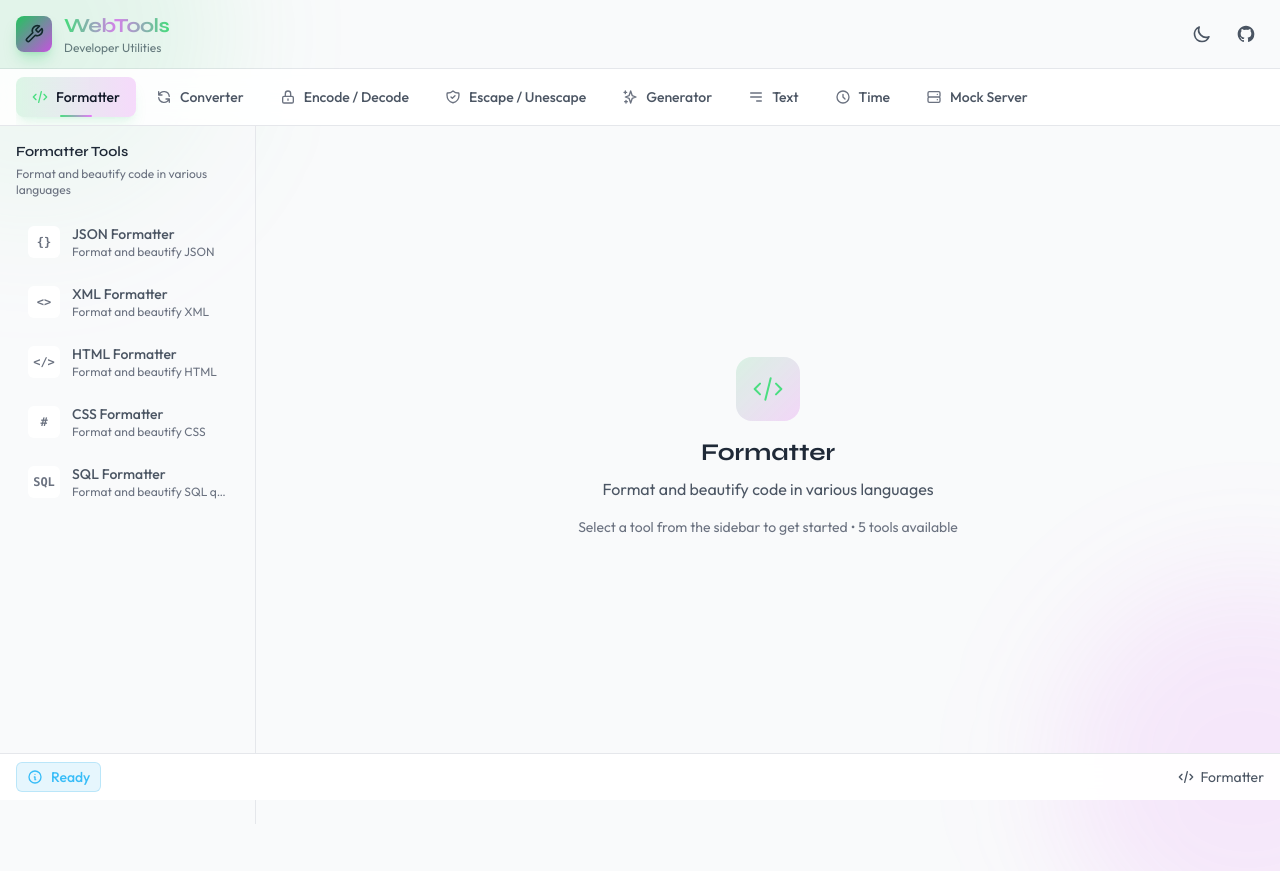
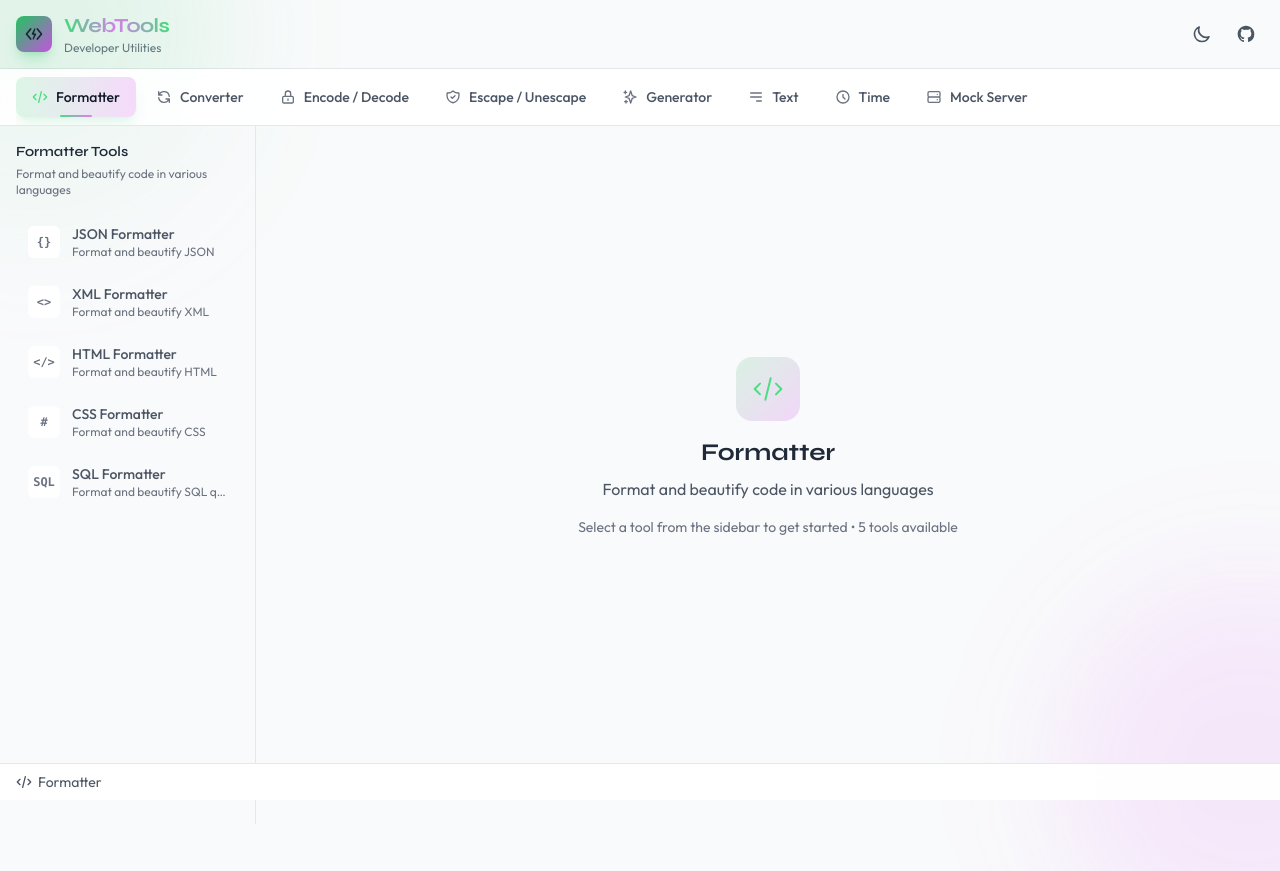
Before and after one commit to adhithya-shankar/web-tools, a React (Vite) app: page / in a window 1280 px wide. Built offline with nearby package versions, Linux system fonts and the light colour scheme.

Commit message:
refactor: Update layout alignment and logo
- Align header to full width (logo left, actions right)
- Align tab strip to left instead of center
- Reorganize status bar (context on left, stats on right)
- Remove status messages from bottom bar
- Update logo to lightning bolt inside brackets <⚡>

```diff
--- a/src/components/layout/Header.tsx
+++ b/src/components/layout/Header.tsx
@@ -5,7 +5,7 @@ export function Header() {
 
   return (
     <header className="border-b border-slate-800 bg-slate-950 dark:border-slate-800 dark:bg-slate-950 light:border-slate-200 light:bg-white">
-      <div className="mx-auto flex max-w-7xl items-center justify-between px-4 py-3">
+      <div className="flex w-full items-center justify-between px-4 py-3">
         {/* Logo */}
         <div className="flex items-center gap-3">
           <div className="flex h-9 w-9 items-center justify-center rounded-lg bg-gradient-to-br from-primary-500 to-accent-500 shadow-lg shadow-primary-500/25">
@@ -19,7 +19,12 @@ export function Header() {
               strokeLinejoin="round"
               className="h-5 w-5 text-white"
             >
-              <path d="M14.7 6.3a1 1 0 0 0 0 1.4l1.6 1.6a1 1 0 0 0 1.4 0l3.77-3.77a6 6 0 0 1-7.94 7.94l-6.91 6.91a2.12 2.12 0 0 1-3-3l6.91-6.91a6 6 0 0 1 7.94-7.94l-3.76 3.76z" />
+              {/* Left bracket < */}
+              <path d="M8 6L3 12L8 18" />
+              {/* Right bracket > */}
+              <path d="M16 6L21 12L16 18" />
+              {/* Lightning bolt in center */}
+              <path d="M13 6L10 12H14L11 18" fill="currentColor" strokeWidth="1.5" />
             </svg>
           </div>
           <div>
--- a/src/components/layout/StatusBar.tsx
+++ b/src/components/layout/StatusBar.tsx
@@ -31,46 +31,13 @@ const statusIcons = {
 };
 
 export function StatusBar() {
-  const { status, isProcessing, selectedTool, getTabInfo, stats } = useToolContext();
+  const { isProcessing, selectedTool, getTabInfo, stats } = useToolContext();
   const tabInfo = getTabInfo();
 
   return (
     <div className="sticky bottom-0 z-50 border-t border-slate-800 bg-slate-900/95 backdrop-blur-md">
       <div className="flex items-center justify-between px-4 py-2">
-        {/* Left: Status message */}
-        <div className="flex items-center gap-3">
-          {isProcessing ? (
-            <div className="flex items-center gap-2 text-primary-400">
-              <svg className="h-4 w-4 animate-spin" fill="none" viewBox="0 0 24 24">
-                <circle className="opacity-25" cx="12" cy="12" r="10" stroke="currentColor" strokeWidth="4" />
-                <path className="opacity-75" fill="currentColor" d="M4 12a8 8 0 018-8V0C5.373 0 0 5.373 0 12h4z" />
-              </svg>
-              <span className="text-sm font-medium">Processing...</span>
-            </div>
-          ) : (
-            <div className={`flex items-center gap-2 rounded-md border px-2.5 py-1 ${statusColors[status.type]}`}>
-              {statusIcons[status.type]}
-              <span className="text-sm font-medium">{status.message}</span>
-              {status.details && (
-                <span className="hidden text-sm opacity-70 sm:inline">— {status.details}</span>
-              )}
-            </div>
-          )}
-        </div>
-
-        {/* Center: Stats */}
-        {stats && Object.keys(stats).length > 0 && (
-          <div className="hidden items-center gap-4 md:flex">
-            {Object.entries(stats ?? {}).map(([key, value]) => (
-              <div key={key} className="flex items-center gap-1.5 text-sm">
-                <span className="text-slate-500">{key}:</span>
-                <span className="font-mono text-slate-300">{value}</span>
-              </div>
-            ))}
-          </div>
-        )}
-
-        {/* Right: Current context */}
+        {/* Left: Current context */}
         <div className="flex items-center gap-3 text-sm">
           <div className="flex items-center gap-1.5 text-slate-400">
             <TabIcon iconName={tabInfo.icon} />
@@ -82,7 +49,28 @@ export function StatusBar() {
               <span className="font-medium text-slate-300">{selectedTool.name}</span>
             </>
           )}
+          {isProcessing && (
+            <div className="flex items-center gap-2 text-primary-400 ml-4">
+              <svg className="h-4 w-4 animate-spin" fill="none" viewBox="0 0 24 24">
+                <circle className="opacity-25" cx="12" cy="12" r="10" stroke="currentColor" strokeWidth="4" />
+                <path className="opacity-75" fill="currentColor" d="M4 12a8 8 0 018-8V0C5.373 0 0 5.373 0 12h4z" />
+              </svg>
+              <span className="text-sm font-medium">Processing...</span>
+            </div>
+          )}
         </div>
+
+        {/* Right: Stats */}
+        {stats && Object.keys(stats).length > 0 && (
+          <div className="hidden items-center gap-4 md:flex">
+            {Object.entries(stats ?? {}).map(([key, value]) => (
+              <div key={key} className="flex items-center gap-1.5 text-sm">
+                <span className="text-slate-500">{key}:</span>
+                <span className="font-mono text-slate-300">{value}</span>
+              </div>
+            ))}
+          </div>
+        )}
       </div>
     </div>
   );
--- a/src/components/layout/TabNavigation.tsx
+++ b/src/components/layout/TabNavigation.tsx
@@ -6,7 +6,7 @@ export function TabNavigation() {
 
   return (
     <nav className="sticky top-0 z-40 border-b border-slate-800 bg-slate-950/80 backdrop-blur-lg">
-      <div className="mx-auto max-w-7xl px-4">
+      <div className="w-full px-4">
         <div className="flex items-center gap-1 overflow-x-auto py-2 scrollbar-hide">
           {TABS.map((tab) => (
             <TabButton
```
